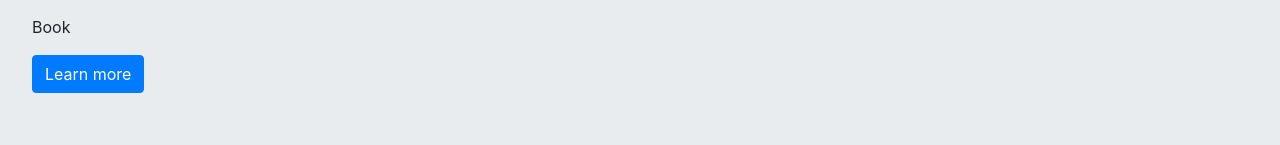
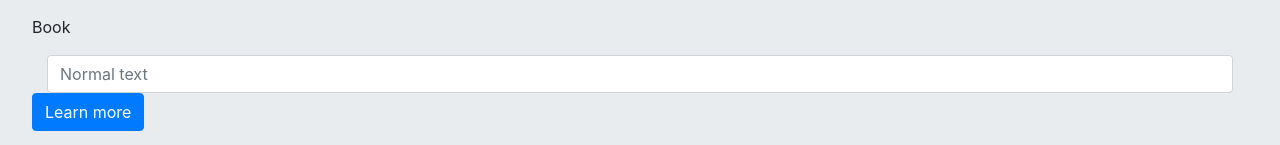
Before and after one commit to LeShawnEdouard/Google-Books-Search, a React (Create React App) app in the folder google-book-search/: page / in a window 1280 px wide. Shown: the part 647-792 px from the top of the page. Built offline with nearby package versions, Linux system fonts and the light colour scheme.

Commit message:
Added search bar via Book Search div

```diff
--- a/google-book-search/src/components/Jumbotron/index.jsx
+++ b/google-book-search/src/components/Jumbotron/index.jsx
@@ -1,6 +1,9 @@
 import React from "react";
 import Jumbotron from "react-bootstrap/Jumbotron";
 import Button from "react-bootstrap/Button";
+import Form from "react-bootstrap/Form";
+import Col from "react-bootstrap/Col";
+
 // import "./style.css";
 
 
@@ -11,6 +14,11 @@ function SearchBar() {
   <p>
     Book
   </p>
+  <Form>
+    <Col>
+      <Form.Control type="text" placeholder="Normal text" />
+    </Col>
+  </Form>
   <p>
     <Button variant="primary">Learn more</Button>
   </p>
```
